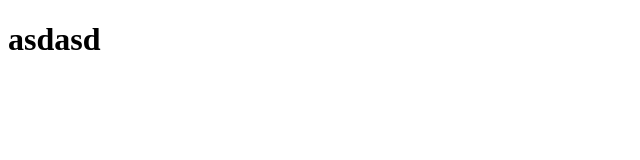
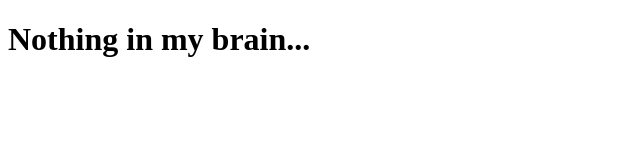
Before and after one commit to bisofts/bisofts.github.io, a plain HTML site: page index.html in a window 1280 px wide. Shown: the whole page, without its empty margins (0-640 px from the left). Drawn offline with Linux system fonts and the light colour scheme.

Commit message:
Update index.html

```diff
--- a/index.html
+++ b/index.html
@@ -6,7 +6,7 @@
 </head>
 <body>
 <h1>
-	asdasd
+	Nothing in my brain...
 </h1>
 <script type="text/javascript">
 	var a = 1;
```
